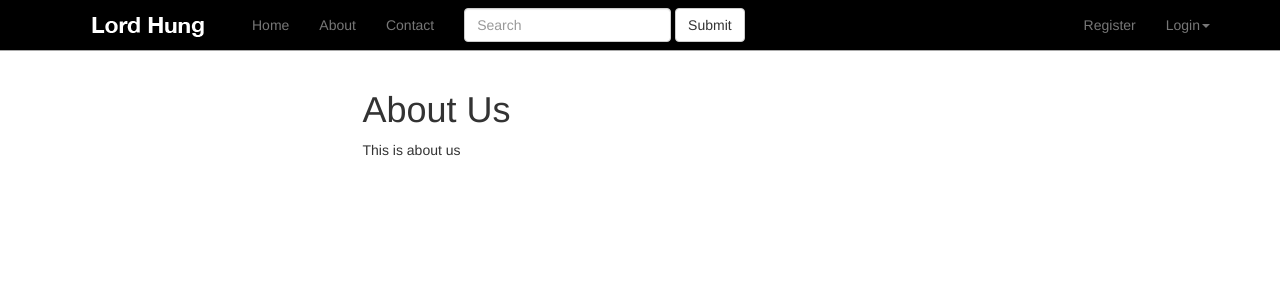
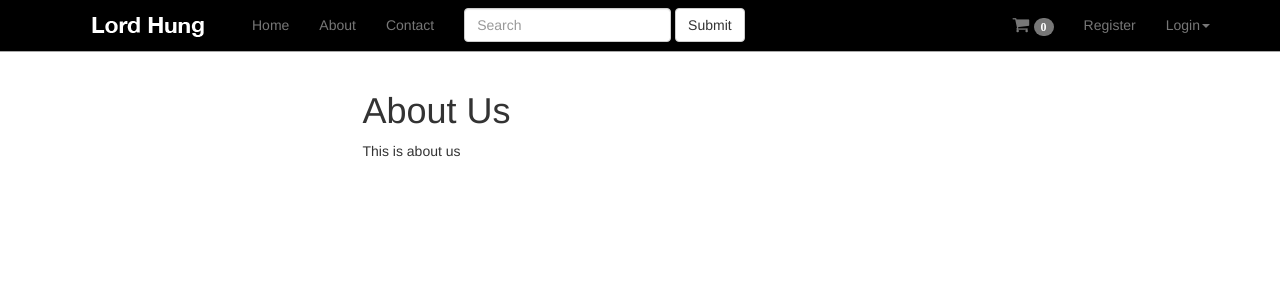
Before and after one commit to LordHung/eGameGearStore, a Django app: page /about/ in a window 1280 px wide. Shown: the top 300 px of the page. Run offline with Django 3.2, Linux system fonts and the light colour scheme; some libraries are stand-ins or nearby versions.

Commit message:
[ADD] Add shopping-cart icon

```diff
--- a/egamegearstore/static_in_pro/our_static/css/custom.css
+++ b/egamegearstore/static_in_pro/our_static/css/custom.css
@@ -6,3 +6,8 @@
 	color:red;
 	text-decoration:line-through;
 }
+
+.fa-navbar-cart {
+	font-size: 18px;
+	vertical-align: middle;
+}
--- a/egamegearstore/templates/navbar.html
+++ b/egamegearstore/templates/navbar.html
@@ -28,6 +28,9 @@
 
 
 	    <ul class="nav navbar-nav navbar-right">
+		<li>
+		<a href='#'<i class='fa fa-shopping-cart fa-navbar-cart'> </i><span class='badge'>0</span></a>
+		</li>
                 {% if request.user.is_authenticated %}
                 <li><a href="{% url 'auth_logout' %}">Logout</a></li>
                 {% else %}
```
Also changed, not shown: 1 other file.
